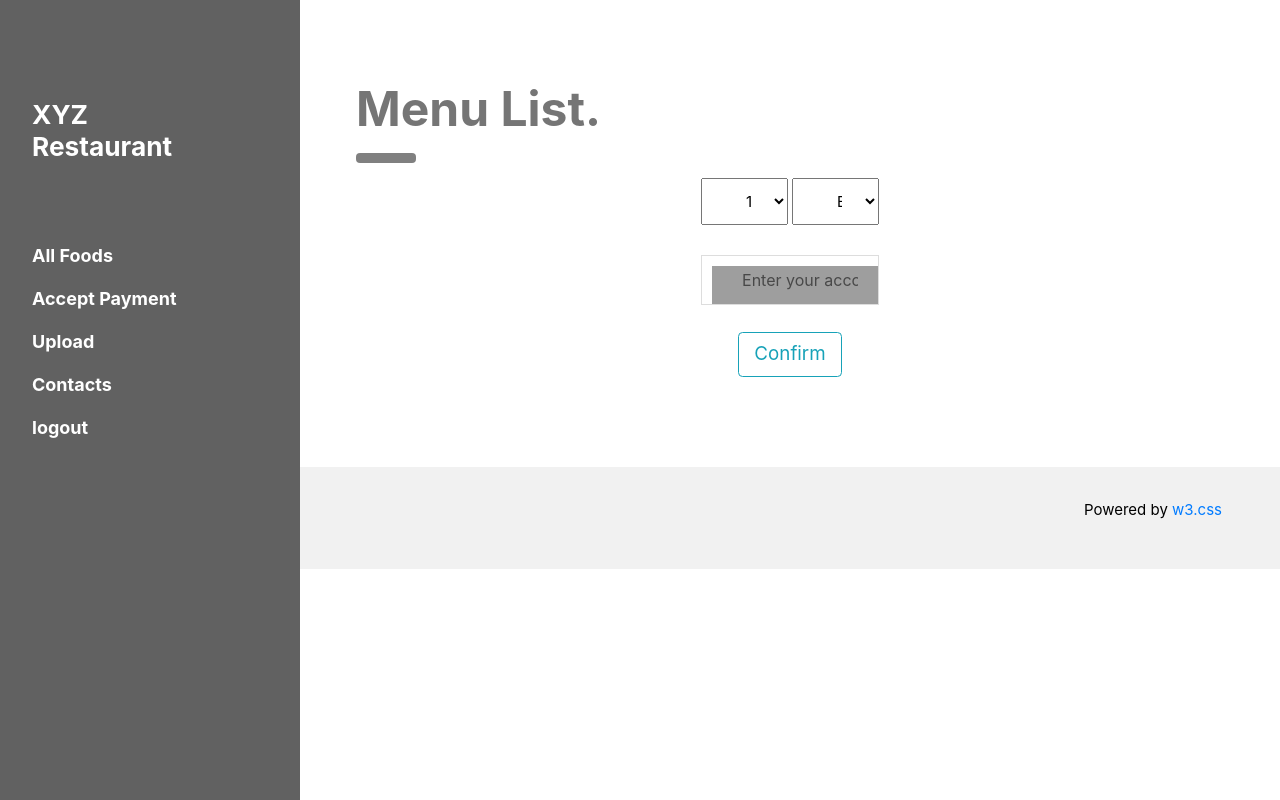
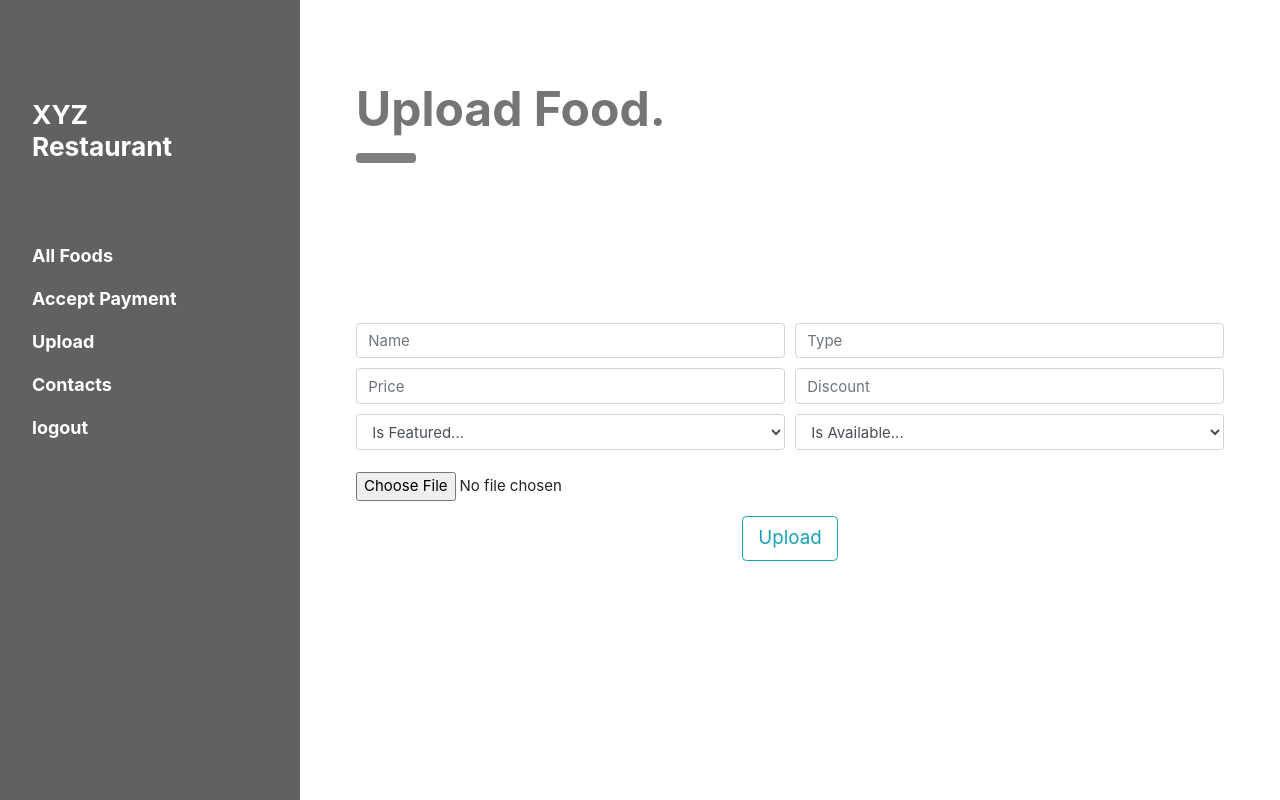
Before and after one commit to AbdullahEsha/Restaurant, a PHP site: page /views/admin/upload.php in a window 1280 px wide. Run offline with PHP 8.4, Linux system fonts and the light colour scheme; grey boxes are pictures that could not be loaded.

Commit message:
all ui complete

```diff
--- a/assets/css/admin.css
+++ b/assets/css/admin.css
@@ -30,3 +30,7 @@
     /* Add a grey background color to the table header and on hover */
     background-color: #f1f1f1;
   }
+
+  a :hover{
+    text-decoration: none;
+  }
--- a/assets/css/menu.css
+++ b/assets/css/menu.css
@@ -1,5 +1,9 @@
 * {
   box-sizing: border-box;
+}
+
+a {
+  text-decoration: none;
 }
 
 #myInput {
--- /dev/null
+++ b/assets/css/upload.css
@@ -0,0 +1,37 @@
+* {
+    box-sizing: border-box;
+  }
+
+  a {
+    text-decoration: none;
+  }
+
+  #myInput {
+    background-image: url('/css/searchicon.png');
+    background-position: 10px 10px;
+    background-repeat: no-repeat;
+    width: 70%;
+    font-size: 16px;
+    padding: 12px 20px 12px 40px;
+    border: 1px solid #ddd;
+    margin-bottom: 12px;
+  }
+
+  #myTable {
+    border-collapse: collapse;
+    width: 70%;
+    border: 1px solid #ddd;
+    font-size: 18px;
+  }
+
+  #myTable tr {
+    border-bottom: 1px solid #ddd;
+  }
+
+  #slcet {
+    width: 50%;
+    padding: 12px 20px 12px 40px;
+  }
+  .form-row {
+    padding-top: 10px;
+  }
--- a/php/session_header.php
+++ b/php/session_header.php
@@ -1,7 +1,7 @@
 <?php
 	session_start();
 
-	if(!isset($_SESSION['email'])){
+	if(!isset($_SESSION['name'])){
 		header('location: ../views/login.php?error=invalid_request');
 	}
 ?>
--- a/views/admin/upload.php
+++ b/views/admin/upload.php
@@ -6,7 +6,7 @@
 <link rel="stylesheet" href="https://www.w3schools.com/w3css/4/w3.css">
 <link rel="stylesheet" href="https://fonts.googleapis.com/css?family=Poppins">
 <link rel="stylesheet" href="https://stackpath.bootstrapcdn.com/bootstrap/4.1.3/css/bootstrap.min.css" integrity="sha384-MCw98/SFnGE8fJT3GXwEOngsV7Zt27NXFoaoApmYm81iuXoPkFOJwJ8ERdknLPMO" crossorigin="anonymous">
-<link rel="stylesheet" href="../../assets/css/menu.css">
+<link rel="stylesheet" href="../../assets/css/upload.css">
 
 <body>
 
@@ -17,18 +17,18 @@
     <h3 class="w3-padding-64"><b>XYZ<br>Restaurant</b></h3>
   </div>
   <div class="w3-bar-block">
-    <a href="allFoods.php" class="w3-bar-item w3-button w3-hover-white">All Foods</a>
-    <a href="acceptPayment.php"  class="w3-bar-item w3-button w3-hover-white">Accept Payment</a>
-    <a href="upload.php" class="w3-bar-item w3-button w3-hover-white">Upload</a>
-    <a href="contacts.php" class="w3-bar-item w3-button w3-hover-white">Contacts</a>
-    <a href="../../php/logout.php" class="w3-bar-item w3-button w3-hover-white">logout</a>
+    <a href="allFoods.php" class="w3-bar-item w3-button w3-hover-white" id="ix">All Foods</a>
+    <a href="acceptPayment.php"  class="w3-bar-item w3-button w3-hover-white" id="ix2">Accept Payment</a>
+    <a href="upload.php" class="w3-bar-item w3-button w3-hover-white" id="ix3">Upload</a>
+    <a href="contacts.php" class="w3-bar-item w3-button w3-hover-white" id="ix4">Contacts</a>
+    <a href="../../php/logout.php" class="w3-bar-item w3-button w3-hover-white" id="ix5">logout</a>
   </div>
 </nav>
 
 <!-- Top menu on small screens -->
 <header class="w3-container w3-top w3-hide-large w3-red w3-xlarge w3-padding">
   <a href="javascript:void(0)" class="w3-button w3-red w3-margin-right" onclick="w3_open()">☰</a>
-  <span>Company Name</span>
+  <span>XYZ Restaurant</span>
 </header>
 
 <!-- Overlay effect when opening sidebar on small screens -->
@@ -36,38 +36,61 @@
 
 <!-- !PAGE CONTENT! -->
 <div class="w3-main" style="margin-left:340px;margin-right:40px">
-
   <!-- Header -->
   <div class="w3-container" style="margin-top:80px" id="menuList">
-    <h1 class="w3-xxxlarge w3-text-grey"><b>Menu List.</b></h1>
+    <h1 class="w3-xxxlarge w3-text-grey"><b>Upload Food.</b></h1>
     <hr style="width:50px;border:5px solid grey" class="w3-round">
-    <div class="form-group" align="center">
-    <select class="form-group col-md-6" id="slcet">
-      <option value="1">1</option>
-      <option value="2">2</option>
-      <option value="3">3</option>
-    </select>
-    <select class="form-group col-md-6" id="slcet">
-      <option value="Bkash">Bkash</option>
-      <option value="Nogat">Nogat</option>
-      <option value="Rocket">Rocket</option>
-    </select>
-  </div>
+
+    <br>
+    <br>
+    <br>
+    <br>
+    <br>
+    <br>
+    <div class="form-row">
+    <div class="col">
+      <input type="text" class="form-control" placeholder="Name">
+    </div>
+    <div class="col">
+      <input type="text" class="form-control" placeholder="Type">
+    </div>
+    </div>
+    <div class="form-row">
+    <div class="col">
+      <input type="text" class="form-control" placeholder="Price">
+    </div>
+    <div class="col">
+      <input type="text" class="form-control" placeholder="Discount">
+    </div>
+    </div>
+    <div class="form-row">
+    <div class="col">
+      <select id="inputState" class="form-control" name="isFeatured">
+        <option selected>Is Featured...</option>
+        <option value="yes">Yes</option>
+        <option value="no">No</option>
+      </select>
+    </div>
+    <div class="col">
+    <select id="inputState" class="form-control" name="isAvailable">
+        <option selected>Is Available...</option>
+        <option value="yes">Yes</option>
+        <option value="no">No</option>
+      </select>
+    </div>
+    </div>
+    <br>
+    <div class="form-group">
+    <input type="file" class="form-control-file" name="img">
+    </div>
   <div class="form-group" align="center">
-    <input type="text" id="phone" placeholder="Enter your account number...">
-    <input type="hidden" name="f_id"  value="">
-    <input type="hidden" name="c_id"  value="">
-    <input type="hidden" name="price"  value="">
-    <input type="hidden" name="phone"  value="">
-  </div>
-  <div class="form-group" align="center">
-    <input type="button" class="btn btn-outline-info btn-lg" value="Confirm">
+    <input type="button" class="btn btn-outline-info btn-lg" value="Upload">
   </div>
   </div>
 </div>
 
 <!-- W3.CSS Container -->
-<div class="w3-light-grey w3-container w3-padding-32" style="margin-top:75px;padding-right:58px"><p class="w3-right">Powered by <a href="https://www.w3schools.com/w3css/default.asp" title="W3.CSS" target="_blank" class="w3-hover-opacity">w3.css</a></p></div>
+
 <script src="../../assets/js/home.js"></script>
 </body>
 </html>
--- a/views/home.php
+++ b/views/home.php
@@ -16,7 +16,7 @@
     <h3 class="w3-padding-64"><b>XYZ<br>Restaurant</b></h3>
   </div>
   <div class="w3-bar-block">
-    <a href="#" onclick="w3_close()" class="w3-bar-item w3-button w3-hover-white">Home</a>
+    <a href="consumer/allOrders.php" onclick="w3_close()" class="w3-bar-item w3-button w3-hover-white">My Dashboard</a>
     <a href="#menuList" onclick="w3_close()" class="w3-bar-item w3-button w3-hover-white">Menu List</a>
     <a href="#services" onclick="w3_close()" class="w3-bar-item w3-button w3-hover-white">Services</a>
     <a href="#aboutus" onclick="w3_close()" class="w3-bar-item w3-button w3-hover-white">About Us</a>
@@ -27,7 +27,7 @@
 <!-- Top menu on small screens -->
 <header class="w3-container w3-top w3-hide-large w3-red w3-xlarge w3-padding">
   <a href="javascript:void(0)" class="w3-button w3-red w3-margin-right" onclick="w3_open()">☰</a>
-  <span>Company Name</span>
+  <span>XYZ Restaurant</span>
 </header>
 
 <!-- Overlay effect when opening sidebar on small screens -->
```
Also changed, not shown: assets/css/home.css (+26 -0 lines), views/admin/acceptPayment.php (+19 -21 lines), views/admin/allFoods.php (+27 -22 lines), views/admin/contacts.php (+15 -21 lines), views/admin/delete.php (+48 -10 lines), views/admin/update.php (+54 -10 lines), views/consumer/allOrders.php (+65 -0 lines).
